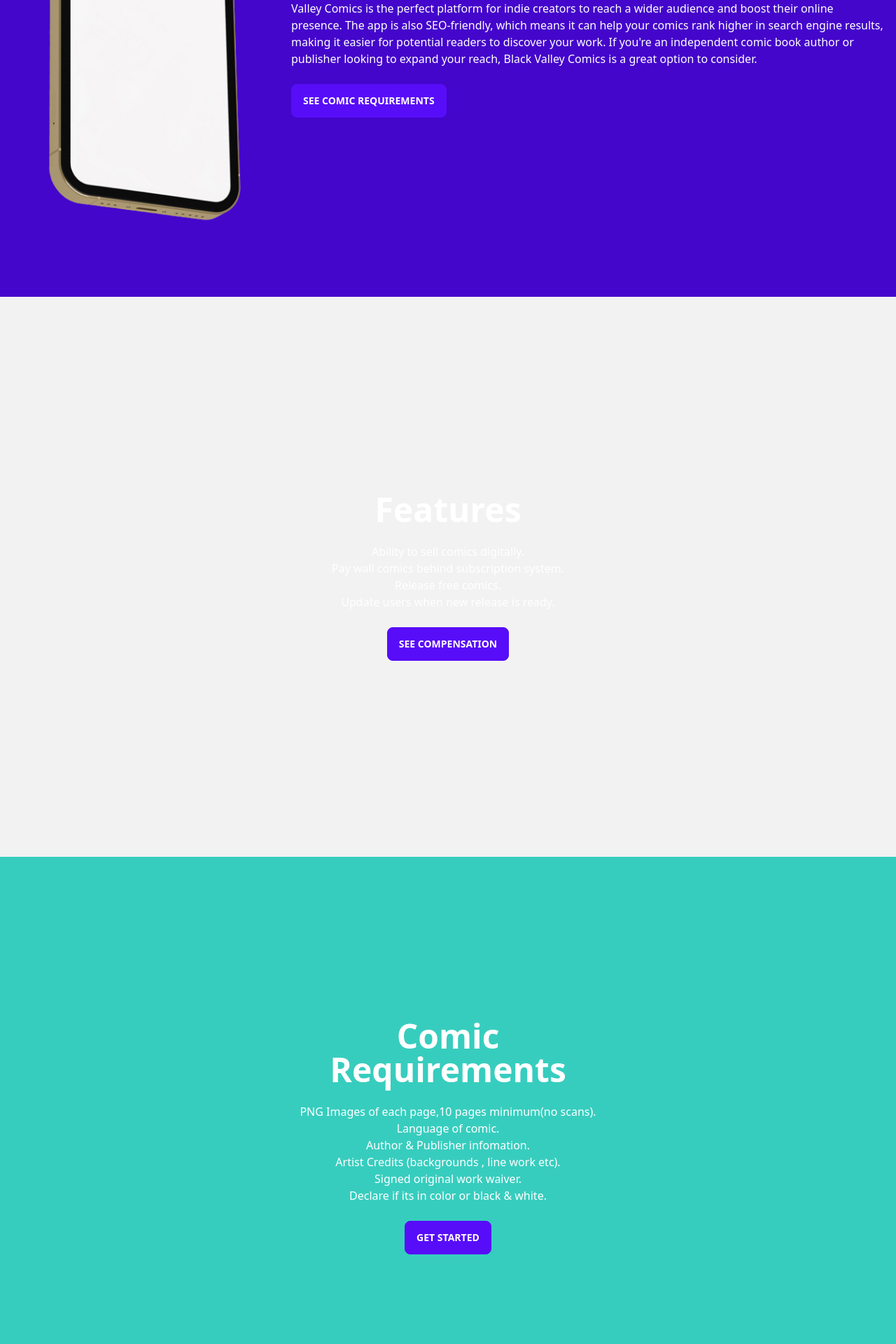
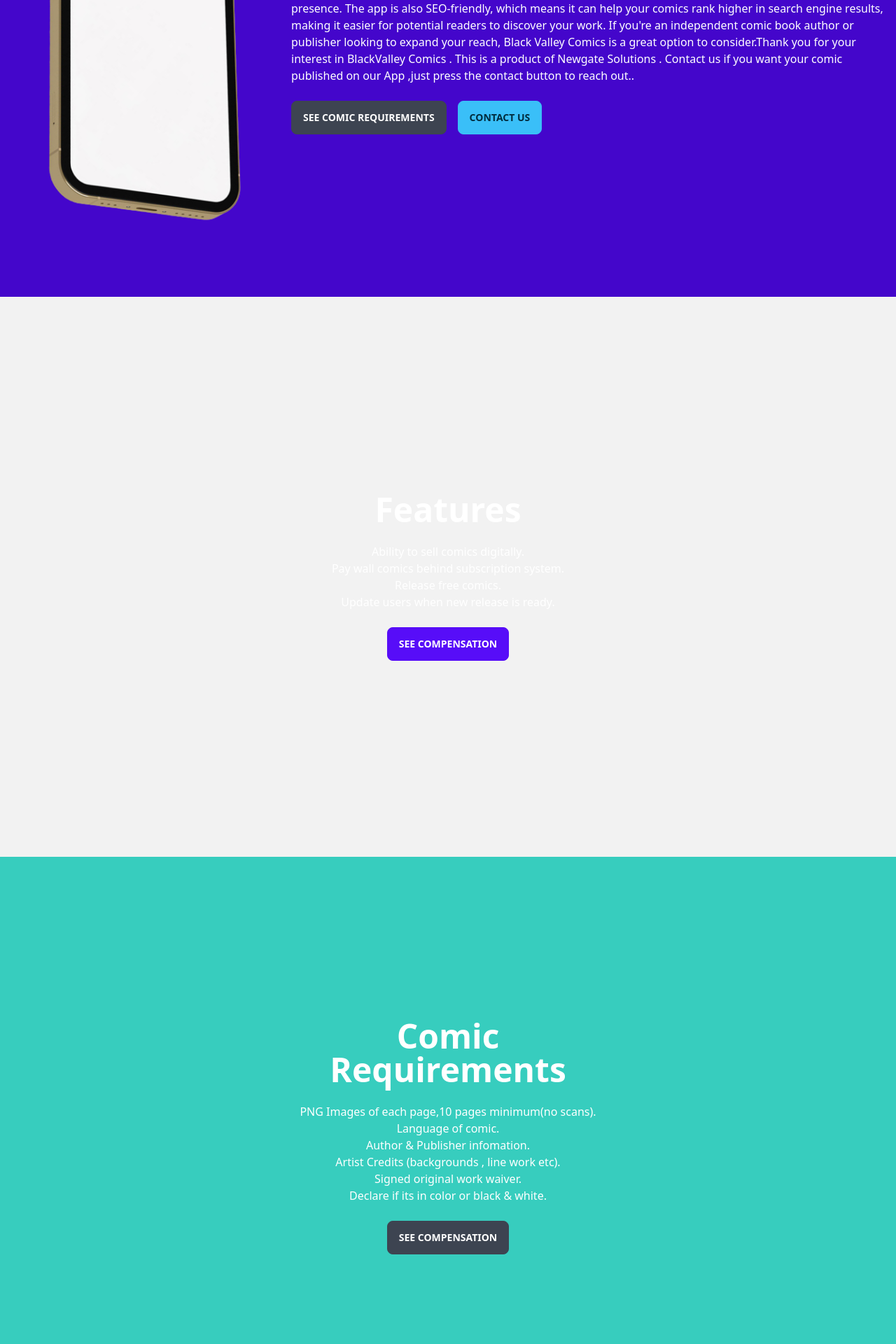
Before and after one commit to TehillahK/black-valley-web, a React (Vite) app: page / in a window 1280 px wide. Shown: the part 440-2360 px from the top of the page at 70% size. Built offline with nearby package versions, Linux system fonts and the light colour scheme.

Commit message:
added scroll effects

```diff
--- a/package.json
+++ b/package.json
@@ -11,11 +11,13 @@
   "dependencies": {
     "daisyui": "^2.49.0",
     "react": "^18.2.0",
-    "react-dom": "^18.2.0"
+    "react-dom": "^18.2.0",
+    "react-scroll": "^1.8.9"
   },
   "devDependencies": {
     "@types/react": "^18.0.26",
     "@types/react-dom": "^18.0.9",
+    "@types/react-scroll": "^1.8.6",
     "@vitejs/plugin-react": "^3.0.0",
     "autoprefixer": "^10.4.13",
     "postcss": "^8.4.21",
--- /dev/null
+++ b/src/components/ContactUs.tsx
@@ -0,0 +1,21 @@
+const ContactUs = () => {
+  return (
+    <div className="modal" id="my-modal-2">
+      <div className="modal-box">
+        <h3 className="font-bold text-lg">
+          Contact us
+        </h3>
+        <p className="py-4">
+            synthex2020@gmail.com<br />+1(204)xxx xxx
+        </p>
+        <div className="modal-action">
+          <a href="#" className="btn">
+            Yay!
+          </a>
+        </div>
+      </div>
+    </div>
+  );
+};
+
+export default ContactUs;
--- a/src/pages/Home/Home.tsx
+++ b/src/pages/Home/Home.tsx
@@ -1,3 +1,4 @@
+import ContactUs from "../../components/ContactUs";
 import CompensationHero from "./components/CompensationHero";
 import FeaturesHero from "./components/FeaturesHero";
 import Footer from "./components/Footer";
@@ -13,6 +14,7 @@
       <FeaturesHero />
       <RequirementsHero />
       <CompensationHero />
+      <ContactUs />
       <Footer />
     </div>
   );
--- a/src/pages/Home/components/CompensationHero.tsx
+++ b/src/pages/Home/components/CompensationHero.tsx
@@ -1,6 +1,6 @@
 const CompensationHero = () => {
   return (
-    <div className="hero min-h-screen  bg-info-content">
+    <div id="compensation" className="hero min-h-screen  bg-info-content">
       <div className="hero-content text-center">
         <div className="max-w-md">
           <h1 className="text-5xl font-bold">Compensation</h1>
@@ -9,7 +9,9 @@
             comics only viewable via subscription will be shared between the
             platform and the publisher of the comic.
           </p>
-          <button className="btn btn-primary">Get Started</button>
+          <a href="#my-modal-2" className="btn btn-primary ">
+            Contact us
+          </a>
         </div>
       </div>
     </div>
--- a/src/pages/Home/components/FeaturesHero.tsx
+++ b/src/pages/Home/components/FeaturesHero.tsx
@@ -1,3 +1,4 @@
+import {Link} from "react-scroll"
 const FeaturesHero = () => {
   return (
     <div className="hero min-h-screen bg-base-200">
@@ -10,7 +11,7 @@
             <li>Release free comics.</li>
             <li>Update users when new release is ready.</li>
           </ol>
-          <button className="btn btn-primary">See Compensation</button>
+          <Link  to="compensation" spy={true} smooth={true} offset={0} duration={500}  className="btn btn-primary">See Compensation</Link>
         </div>
       </div>
     </div>
--- a/src/pages/Home/components/IntroHero.tsx
+++ b/src/pages/Home/components/IntroHero.tsx
@@ -1,5 +1,5 @@
 import iphone from "../assets/iphone.png";
-
+import {Link} from "react-scroll"
 const IntroHero = () => {
   return (
     <div className="hero min-h-screen bg-primary-focus text-white">
@@ -19,9 +19,19 @@
             comics rank higher in search engine results, making it easier for
             potential readers to discover your work. If you're an independent
             comic book author or publisher looking to expand your reach, Black
-            Valley Comics is a great option to consider.
+            Valley Comics is a great option to consider.Thank you for your
+            interest in BlackValley Comics . This is a product of Newgate
+            Solutions . Contact us if you want your comic published on our App
+            ,just press the contact button to reach out..
           </p>
-          <button className="btn btn-primary">See Comic Requirements</button>
+          <div className="flex flex-row">
+            <Link to="req" spy={true} smooth={true} offset={0} duration={500} className="btn text-white mr-4">
+              See Comic Requirements
+            </Link>
+            <a href="#my-modal-2" className="btn btn-info ">
+              Contact us
+            </a>
+          </div>
         </div>
       </div>
     </div>
--- a/src/pages/Home/components/RequirementsHero.tsx
+++ b/src/pages/Home/components/RequirementsHero.tsx
@@ -1,6 +1,8 @@
+import {Link} from "react-scroll"
+
 const RequirementsHero = () => {
   return (
-    <div className="hero min-h-screen bg-accent">
+    <div id="req" className="hero min-h-screen bg-accent">
       <div className="hero-content text-center">
         <div className="max-w-md">
           <h1 className="text-5xl font-bold">Comic Requirements </h1>
@@ -12,7 +14,7 @@
             <li>Signed original work waiver.</li>
             <li>Declare if its in color or black & white.</li>
           </ol>
-          <button className="btn btn-primary">Get Started</button>
+          <Link to="compensation" spy={true} smooth={true} offset={0} duration={500} className="btn text-white">See Compensation</Link>
         </div>
       </div>
     </div>
```
Also changed, not shown: 1 other file (tests, documents, lock files or other folders).
